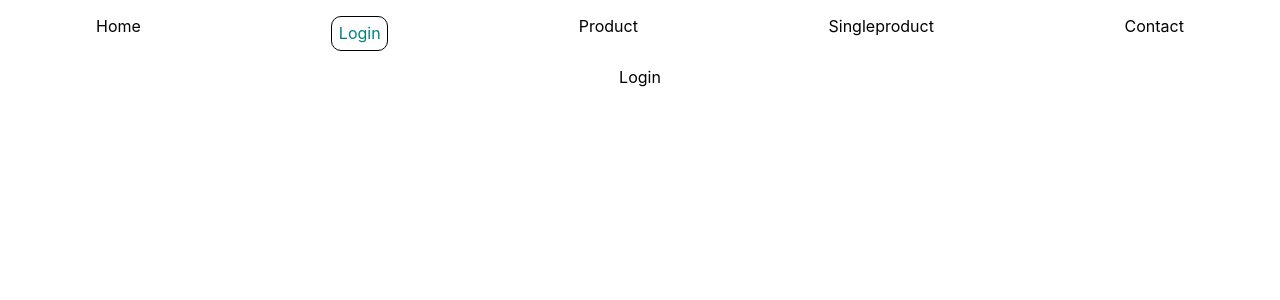
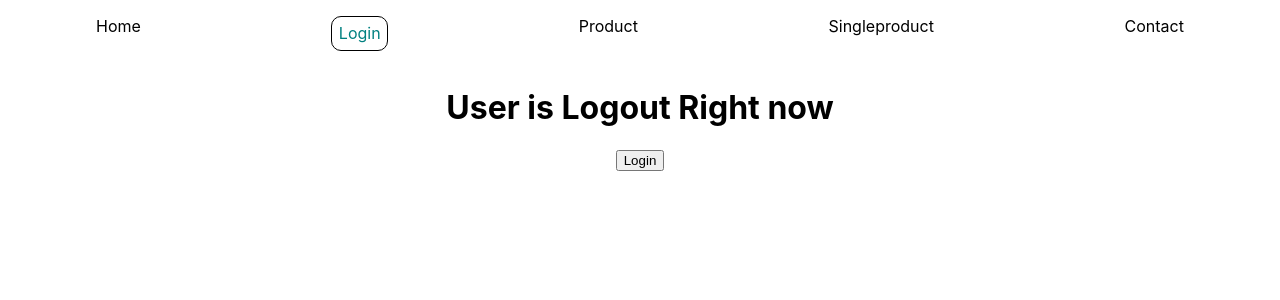
Before and after one commit to ignitinsharma/React_jsonApp, a React (Create React App) app in the folder json-app/: page /login in a window 1280 px wide. Shown: the top 300 px of the page. Built offline with nearby package versions, Linux system fonts and the light colour scheme.

Commit message:
Update Login.jsx

```diff
--- a/json-app/src/Pages/Login.jsx
+++ b/json-app/src/Pages/Login.jsx
@@ -1,8 +1,21 @@
 import React from 'react'
+import { useContext } from 'react'
+import { AuthContext } from '../Context/AuthContext'
 
 const Login = () => {
+    const {isAuth,handleToggle}=useContext(AuthContext)
   return (
-    <div>Login</div>
+    <div>
+
+    {/*
+    --> IF user is login in So user will access all of this pages else
+        user can Access only Login or Contact Page
+
+    */}
+
+        <h1>User is {isAuth?"Login":"Logout"} Right now</h1>
+        <button onClick={handleToggle}>{isAuth?"Logout":"Login"}</button>
+    </div>
   )
 }
 
```
